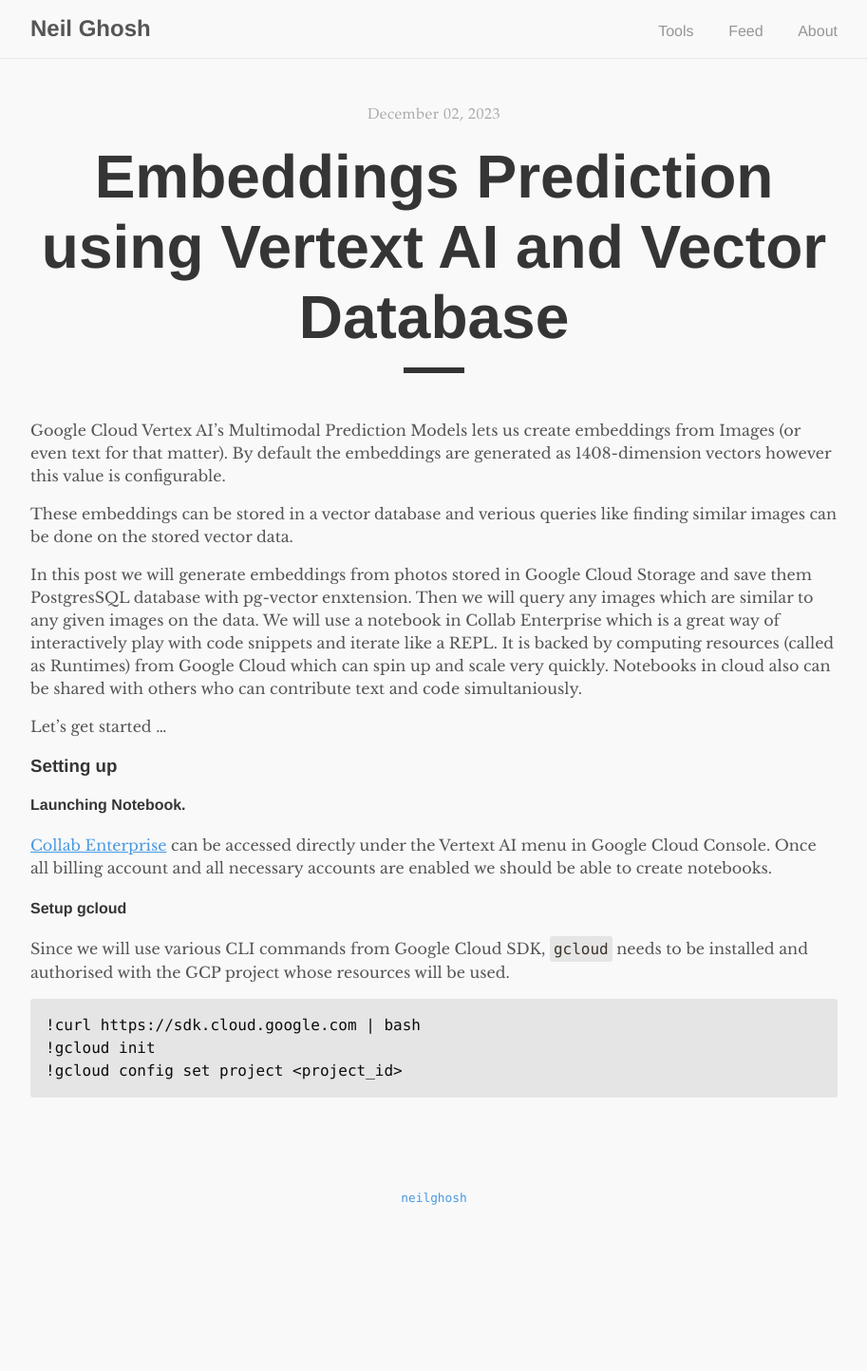
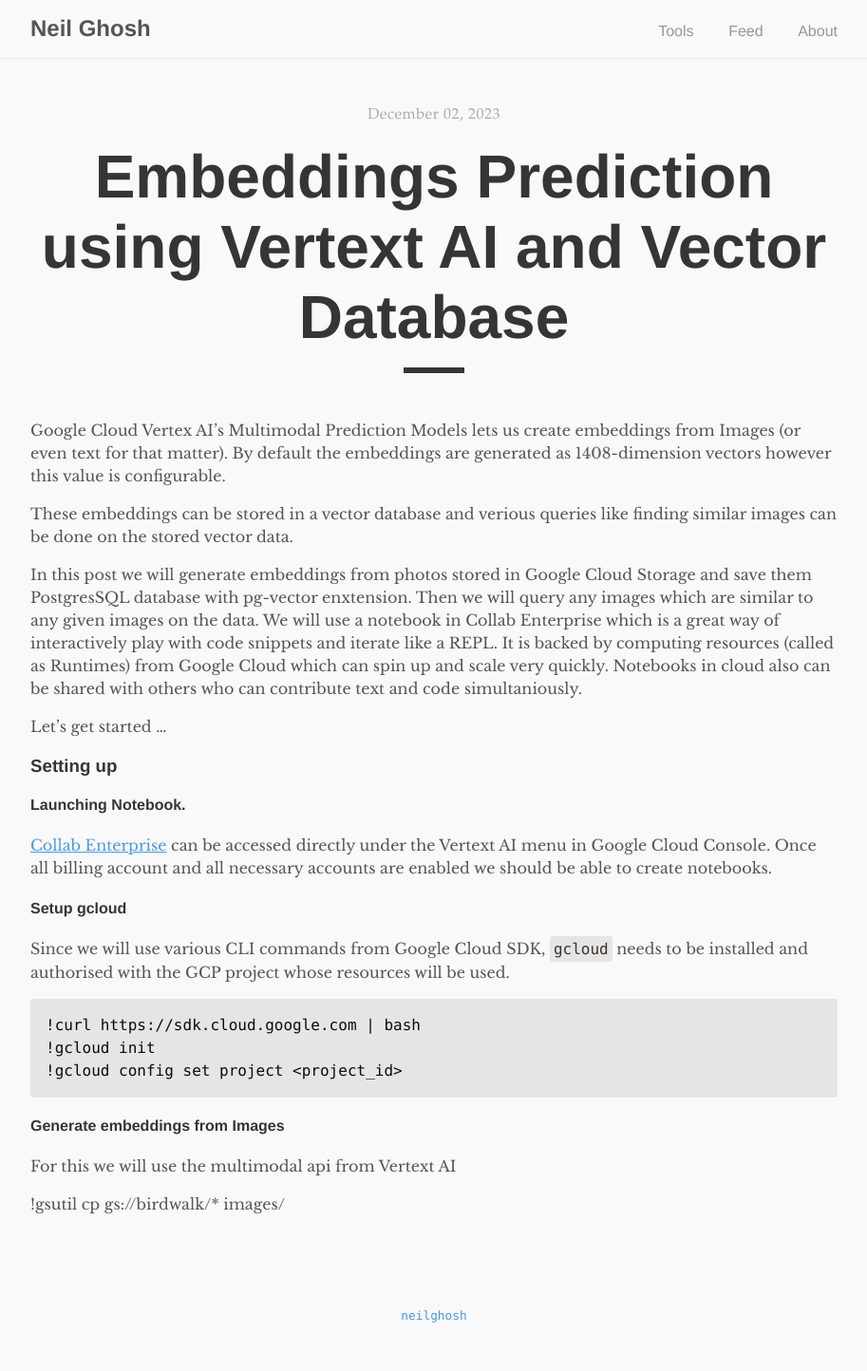
Before and after one commit to neilghosh/neilghosh.github.io, a Jekyll site: the page built from _posts/2023/2023-12-02-embeddings-prediction-using-vertext-ai-and-vector-database.md.md, in a window 1280 px wide. Shown: the whole page at 95% size, without its empty margins (183-1096 px from the left). Built offline with Jekyll 4.4.1, drawn with Linux system fonts in a browser that asks for light colours; before the commit the page ends 1319 px from its top, so only the background shows below that.

Commit message:
_posts/2023/2023-12-02-embeddings-prediction-using-vertext-ai-and-vector-database.md.md updated from https://stackedit.io/

```diff
--- a/_posts/2023/2023-12-02-embeddings-prediction-using-vertext-ai-and-vector-database.md.md
+++ b/_posts/2023/2023-12-02-embeddings-prediction-using-vertext-ai-and-vector-database.md.md
@@ -22,7 +22,11 @@
     !gcloud init
     !gcloud config set project <project_id>
 
+#### Generate embeddings from Images
+For this we will use the multimodal api from Vertext AI
+
+!gsutil cp gs://birdwalk/* images/
 
 <!--stackedit_data:
-eyJoaXN0b3J5IjpbLTExMjM2MzM4OTAsNzYxODEwMDA0XX0=
+eyJoaXN0b3J5IjpbLTE5ODQxNjQ5OTYsNzYxODEwMDA0XX0=
 -->
```
